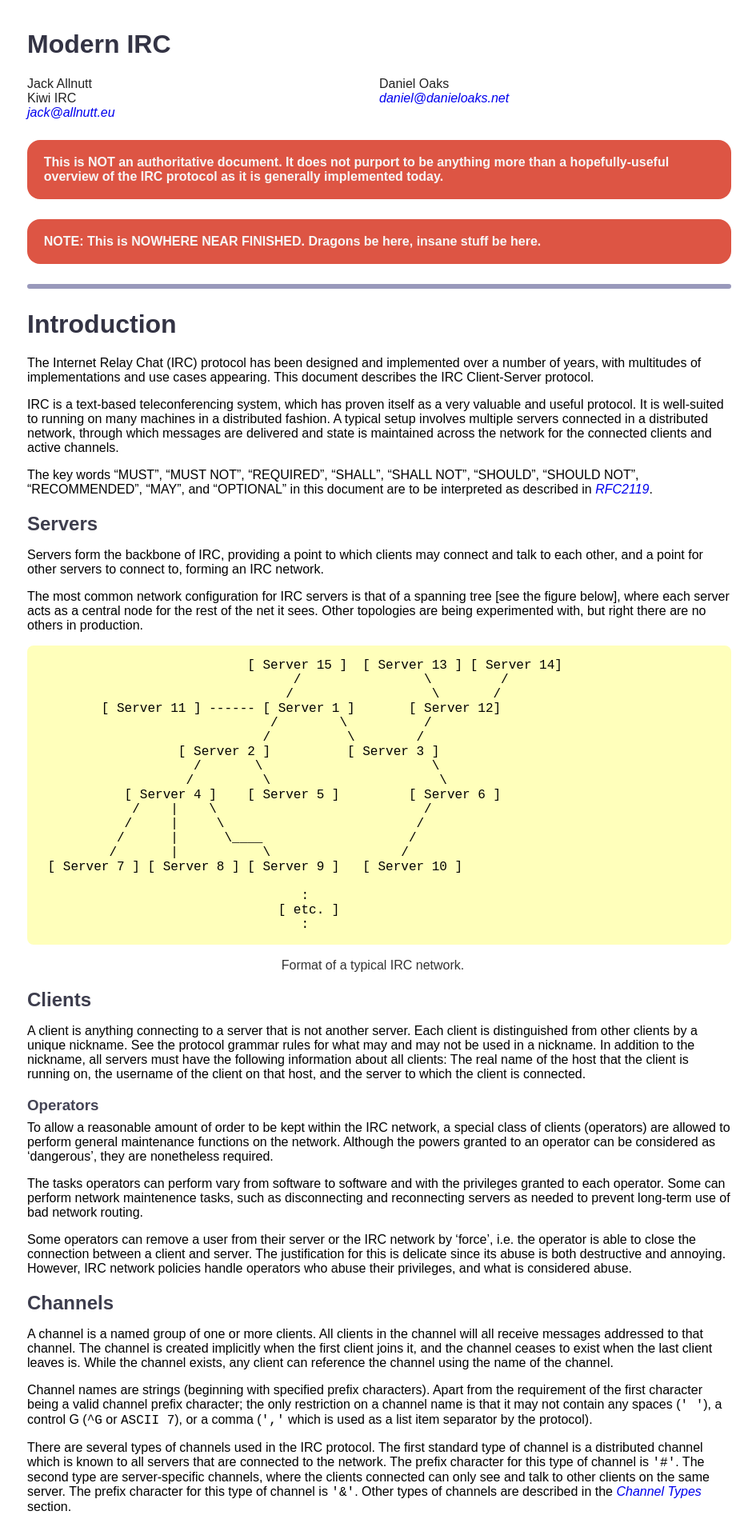
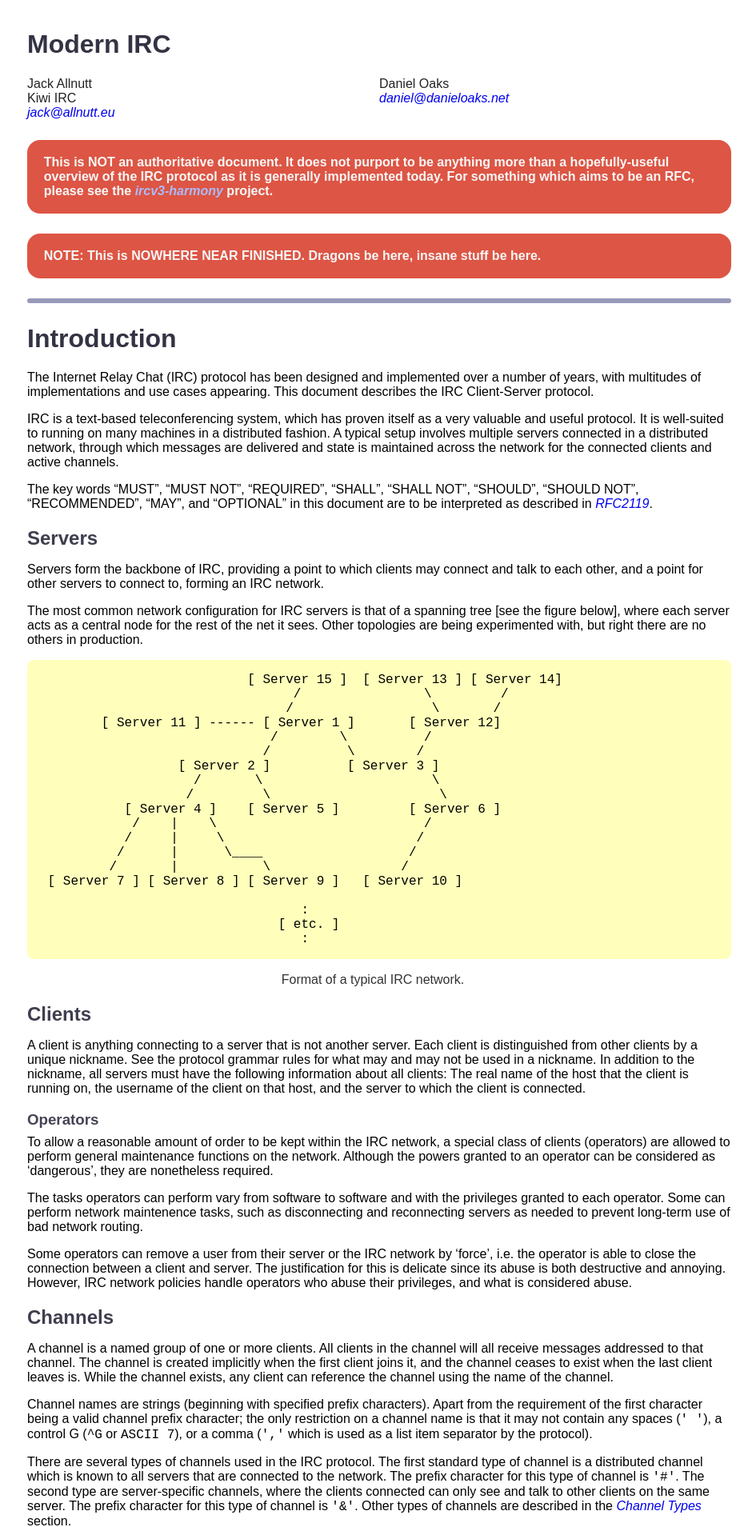
Before and after one commit to ircdocs/modern-irc, a Jekyll site: the page built from index.md, in a window 1280 px wide. Shown: the top 1909 px of the page at 80% size, without its empty margins (166-1111 px from the left). Built offline with Jekyll 4.4.1, drawn with Linux system fonts in a browser that asks for light colours.

Commit message:
Link to ircv3-harmony

```diff
--- a/css/screen.sass
+++ b/css/screen.sass
@@ -79,6 +79,10 @@ p
     padding: 1.2rem 1.3rem
     color: #f7f7f7
     font-weight: bold
+    a
+        color: #abf
+        &:hover
+            color: #78c
 
 .anchor
     color: #f53
--- a/index.md
+++ b/index.md
@@ -15,6 +15,7 @@ copyrights:
 
 <div class="warning">
     This is NOT an authoritative document. It does not purport to be anything more than a hopefully-useful overview of the IRC protocol as it is generally implemented today.
+    For something which aims to be an RFC, please see the <a href="https://github.com/kaniini/ircv3-harmony">ircv3-harmony</a> project.
 </div>
 
 <div class="warning">
```
